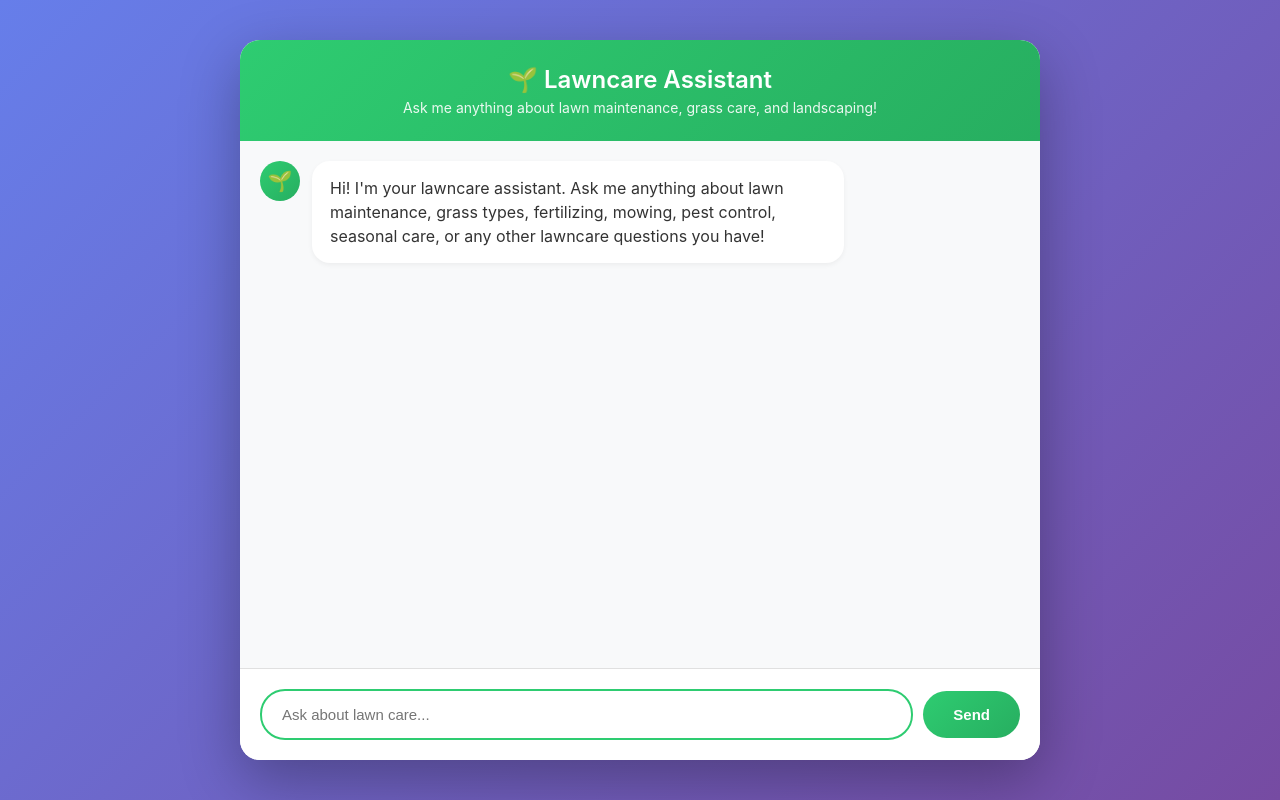
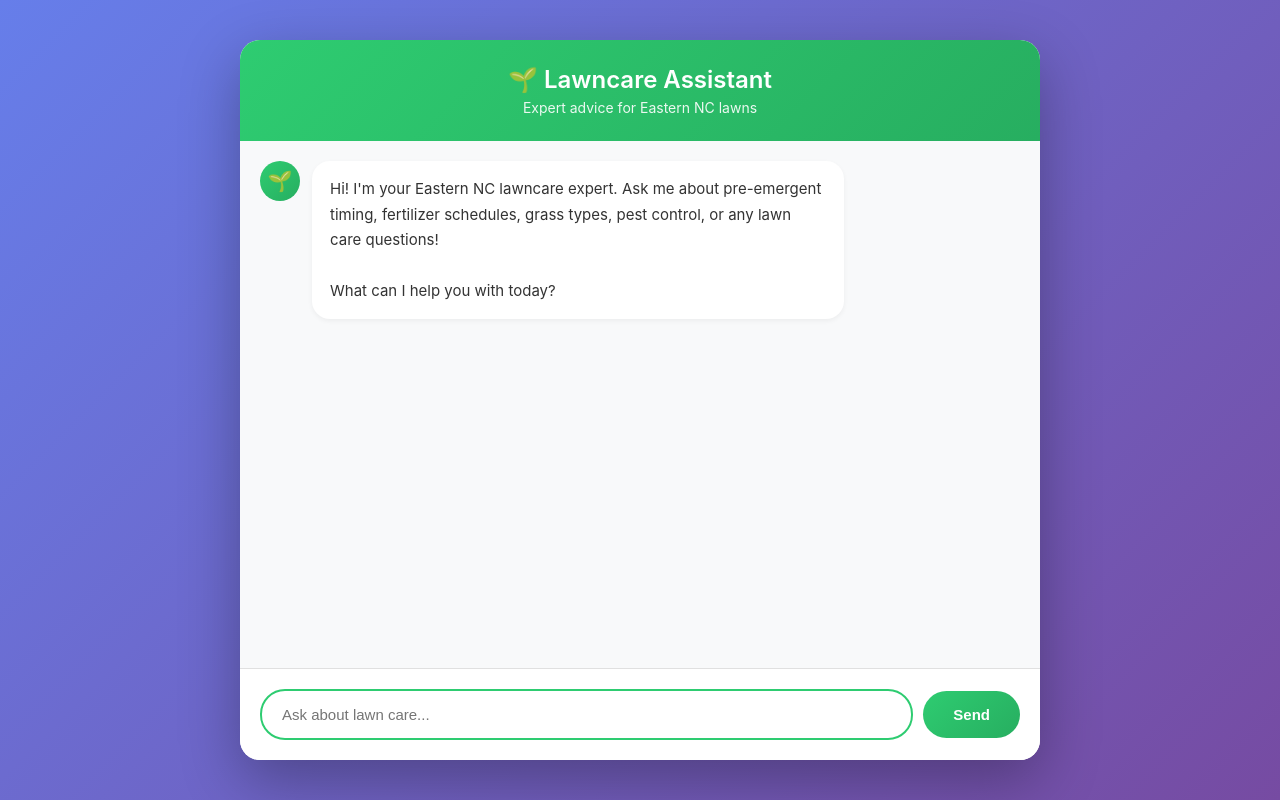
Before and after one commit to cgardner89/lawncare, a website: page index.html in a window 1280 px wide. Drawn offline with Linux system fonts and the light colour scheme.

Commit message:
Update index.html

```diff
--- a/index.html
+++ b/index.html
@@ -3,7 +3,7 @@
 <head>
     <meta charset="UTF-8">
     <meta name="viewport" content="width=device-width, initial-scale=1.0">
-    <title>Lawncare Assistant</title>
+    <title>Lawncare Assistant - Eastern NC</title>
     <style>
         * {
             margin: 0;
@@ -104,14 +104,16 @@
             max-width: 70%;
             padding: 15px 18px;
             border-radius: 18px;
-            line-height: 1.5;
+            line-height: 1.7;
             word-wrap: break-word;
+            white-space: pre-line;
         }
 
         .message.bot .message-content {
             background: white;
             color: #333;
             box-shadow: 0 2px 5px rgba(0,0,0,0.05);
+            font-size: 15px;
         }
 
         .message.user .message-content {
@@ -234,15 +236,15 @@
     <div class="chat-container">
         <div class="chat-header">
             <h1>🌱 Lawncare Assistant</h1>
-            <p>Ask me anything about lawn maintenance, grass care, and landscaping!</p>
+            <p>Expert advice for Eastern NC lawns</p>
         </div>
 
         <div class="chat-messages" id="chatMessages">
             <div class="message bot">
                 <div class="message-avatar">🌱</div>
-                <div class="message-content">
-                    Hi! I'm your lawncare assistant. Ask me anything about lawn maintenance, grass types, fertilizing, mowing, pest control, seasonal care, or any other lawncare questions you have!
-                </div>
+                <div class="message-content">Hi! I'm your Eastern NC lawncare expert. Ask me about pre-emergent timing, fertilizer schedules, grass types, pest control, or any lawn care questions!
+
+What can I help you with today?</div>
             </div>
         </div>
 
```
